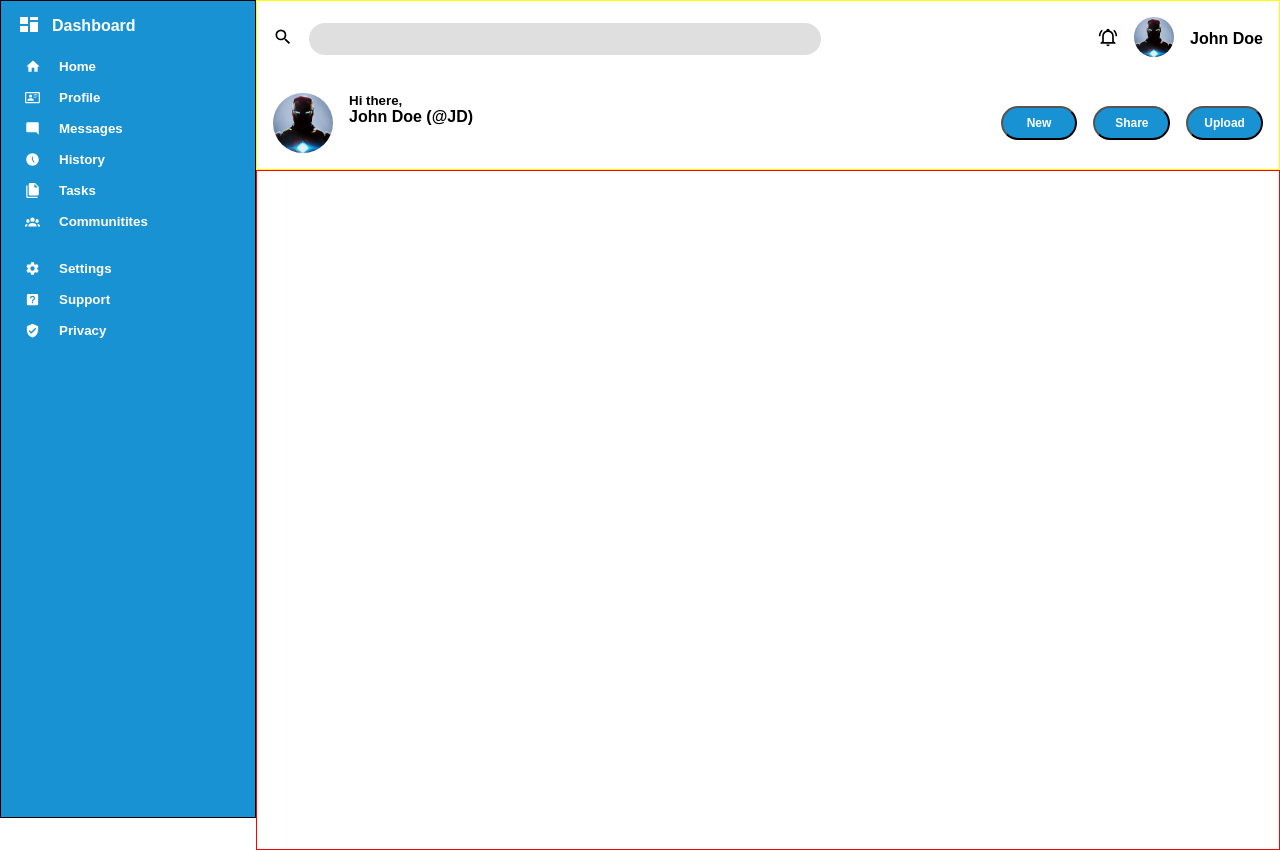
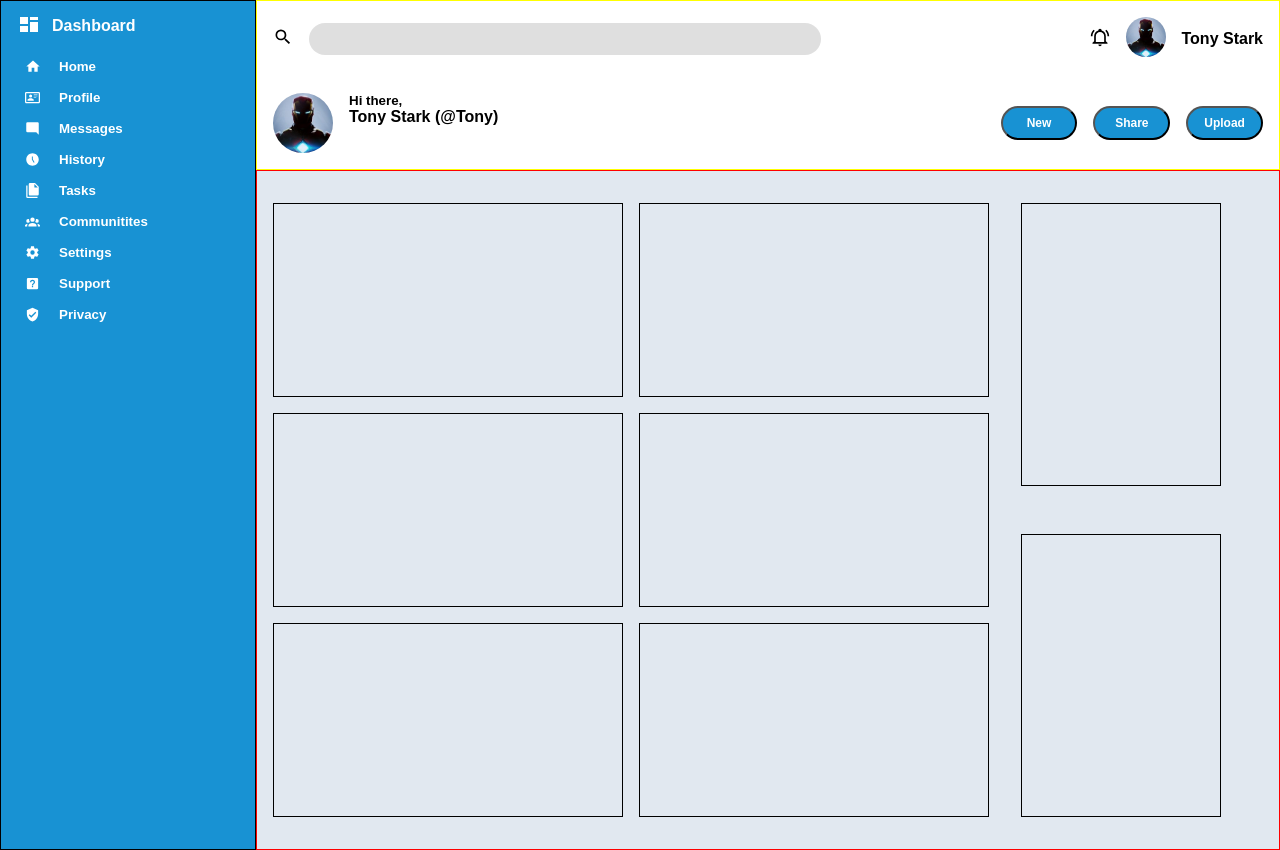
Before and after one commit to theinhtikenyo/admin-dashboard-odin, a plain HTML site: page index.html in a window 1280 px wide. Drawn offline with Linux system fonts and the light colour scheme.

Commit message:
main content layout

```diff
--- a/index.html
+++ b/index.html
@@ -17,7 +17,7 @@
           <div class="nav-item history">History</div>
           <div class="nav-item task">Tasks</div>
           <div class="nav-item community">Communitites</div>
-          <div class=""></div>
+
           <div class="nav-item setting">Settings</div>
           <div class="nav-item help">Support</div>
           <div class="nav-item privacy">Privacy</div>
@@ -26,7 +26,6 @@
 
       <div class="header">
         <div class="section1">
-
           <div class="search-box">
             <div>
               <img src="assets/svgs/search.svg" alt="" />
@@ -35,18 +34,27 @@
           </div>
 
           <div class="profile-wrapper">
-            <div><img src="assets/svgs/noti.svg" alt=""></div>
-            <div><img class="profile-photo" src="assets/images/iron_man.jpg" alt=""></div>
-            <div id="john-doe">John Doe</div>
+            <div><img src="assets/svgs/noti.svg" alt="" /></div>
+            <div>
+              <img
+                class="profile-photo"
+                src="assets/images/iron_man.jpg"
+                alt=""
+              />
+            </div>
+            <div id="john-doe">Tony Stark</div>
           </div>
         </div>
         <div class="section2">
-
-          <div class="profile-photo2-wrapper"><img class="profile-photo2" src="assets/images/iron_man.jpg" alt="">
+          <div class="profile-photo2-wrapper">
+            <img
+              class="profile-photo2"
+              src="assets/images/iron_man.jpg"
+              alt=""
+            />
             <div>
-
               <div id="hi">Hi there,</div>
-              <div id="hi-person">John Doe (@JD)</div>
+              <div id="hi-person">Tony Stark (@Tony)</div>
             </div>
           </div>
 
@@ -58,8 +66,27 @@
         </div>
       </div>
 
+      <div class="main-content">
+        <div class="flex-container">
 
-      <div class="main-content"></div>
+          <div class="maincontent-container">
+            <div class="card"></div>
+            <div class="card"></div>
+            <div class="card"></div>
+            <div class="card"></div>
+            <div class="card"></div>
+            <div class="card"></div>
+
+          </div>
+          <div class="maincontent-container2">
+
+            <div class="announce"></div>
+            <div class="trending"></div>
+
+          </div>
+        </div>
+
+      </div>
     </div>
   </body>
   <link rel="stylesheet" href="style.css" />
--- a/style.css
+++ b/style.css
@@ -11,7 +11,7 @@
   color: white;
   grid-row: 1 / 3;
   border: 1px solid black;
-  height: 100vh;
+  /* height: 100vh; */
   font-weight: 600;
   padding: 0.5rem;
 }
@@ -21,12 +21,16 @@
 }
 
 .main-content {
+  display: grid;
   grid-column: 2 /3;
   border: 1px solid red;
+  background-color: #e1e8f0;
+
 }
 
 body {
   margin: 0;
+  padding: 0;
 }
 
 .links {
@@ -152,3 +156,36 @@ button {
     font-weight: bold;
     font-size: 12px;
 }
+
+.flex-container {
+  display: flex;
+}
+
+.card,.announce,.trending {
+  border: 1px solid black;
+
+
+}
+
+.maincontent-container {
+  display: grid;
+  grid-template-columns: repeat(2,350px);
+  padding: 1rem;
+  padding-top: 2rem;
+  padding-bottom: 2rem;
+  gap: 1rem;
+
+
+}
+
+.maincontent-container2 {
+  display: grid;
+  grid-template-columns: repeat(1,200px);
+   padding: 1rem;
+  padding-top: 2rem;
+  padding-bottom: 2rem;
+  gap: 3rem;
+
+
+
+}
```
